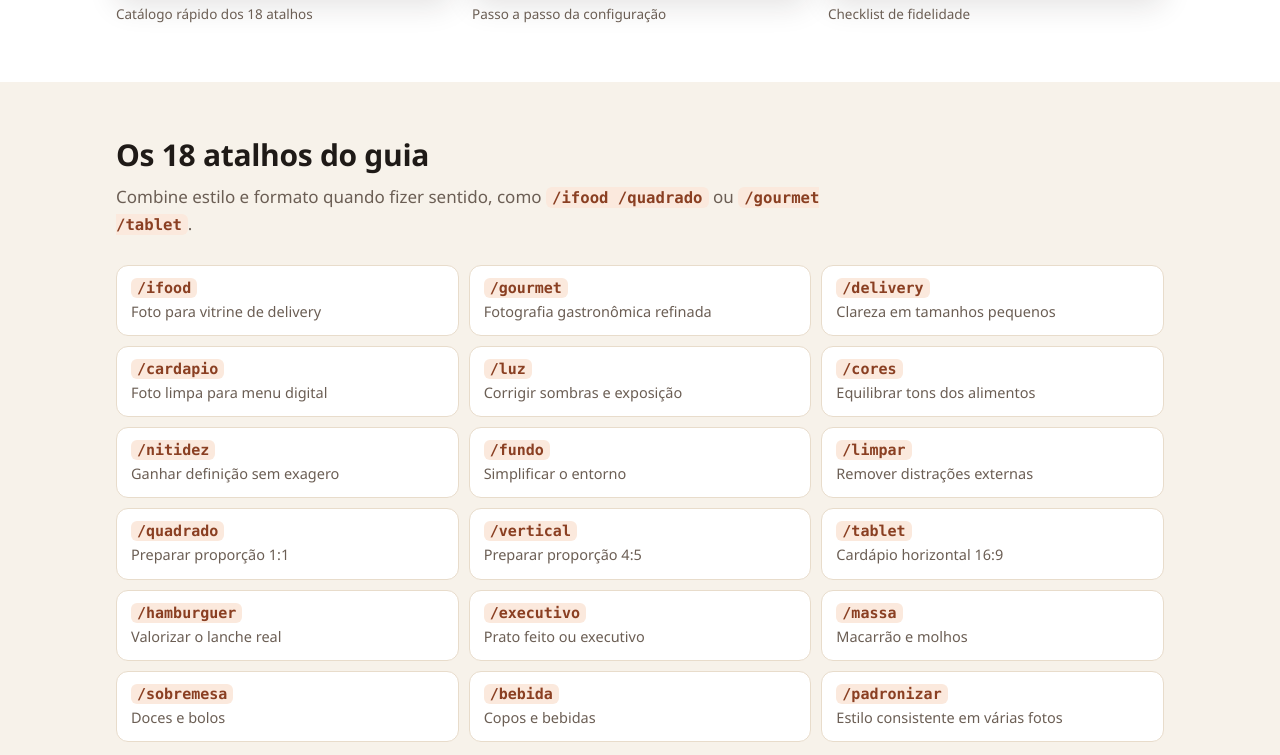
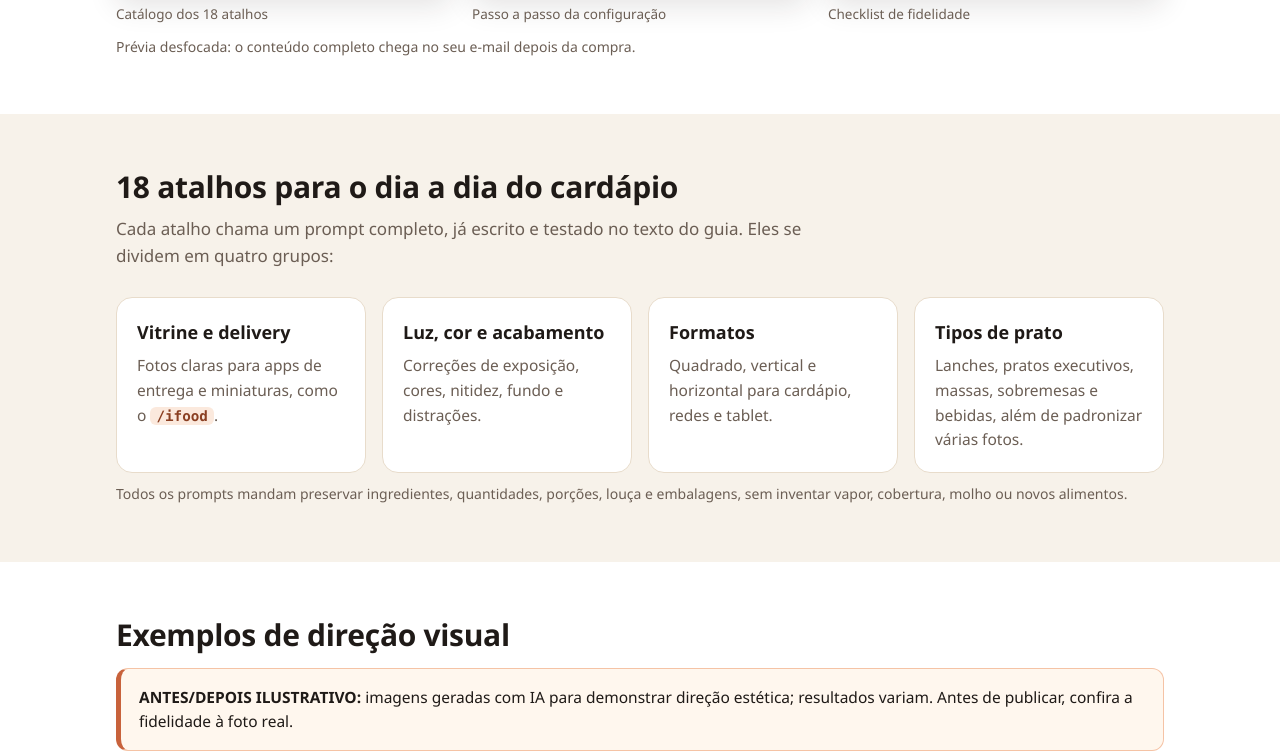
Before and after one commit to metonsoares/iacomton, a plain HTML site: page aulas/atalhos-gpt-fotos-cardapio.html in a window 1280 px wide. Shown: the part 2318-3073 px from the top of the page. Drawn offline with Linux system fonts and the light colour scheme.

Commit message:
Atalhos GPT: página de vendas sem conteúdo copiável (prévias desfocadas, atalhos só por grupo)
Co-Authored-By: Claude Opus 5.5 <noreply@anthropic.com>

```diff
--- a/aulas/atalhos-gpt-fotos-cardapio.html
+++ b/aulas/atalhos-gpt-fotos-cardapio.html
@@ -173,7 +173,7 @@
       <div class="cartao"><span class="num">1</span><h3>Abra um Projeto</h3><p>No ChatGPT, crie ou abra um Projeto para as fotos do seu negócio.</p></div>
       <div class="cartao"><span class="num">2</span><h3>Cole a configuração</h3><p>Copie as instruções do arquivo que acompanha o PDF para as Instruções do Projeto.</p></div>
       <div class="cartao"><span class="num">3</span><h3>Envie sua foto</h3><p>Anexe uma foto real do prato, de preferência em boa resolução.</p></div>
-      <div class="cartao"><span class="num">4</span><h3>Digite o comando</h3><p>Por exemplo <code>/ifood</code> ou <code>/gourmet /tablet</code>.</p></div>
+      <div class="cartao"><span class="num">4</span><h3>Digite o atalho</h3><p>Um comando curto, como <code>/ifood</code>, no lugar de um prompt longo.</p></div>
       <div class="cartao"><span class="num">5</span><h3>Revise antes de publicar</h3><p>Confira ingredientes, porções, luz e formato comparando com o original.</p></div>
     </div>
     <p class="aviso" style="margin-top:22px"><b>Aviso essencial:</b> os atalhos são <b>convenções criadas pelo IA com Ton</b>. Não são comandos nativos do ChatGPT nem ferramentas oficiais do iFood. A edição de imagens depende da sua conta do ChatGPT e da disponibilidade da ferramenta.</p>
@@ -192,38 +192,26 @@
       <div class="cartao incluso"><span class="icone">ZIP</span><div><h3>Extras</h3><p>Leia-me, catálogo dos atalhos em JSON e os exemplos visuais de antes/depois, identificados como ilustração.</p></div></div>
     </div>
     <div class="paginas">
-      <figure><img src="atalhos-gpt-fotos-cardapio/pagina-catalogo.webp" width="700" height="990" loading="lazy" alt="Página do guia com o catálogo dos 18 atalhos"><figcaption>Catálogo rápido dos 18 atalhos</figcaption></figure>
-      <figure><img src="atalhos-gpt-fotos-cardapio/pagina-configuracao.webp" width="700" height="990" loading="lazy" alt="Página do guia que mostra como ativar os atalhos no Projeto do ChatGPT"><figcaption>Passo a passo da configuração</figcaption></figure>
-      <figure><img src="atalhos-gpt-fotos-cardapio/pagina-checklist.webp" width="700" height="990" loading="lazy" alt="Página do guia com o checklist de fidelidade antes de publicar"><figcaption>Checklist de fidelidade</figcaption></figure>
+      <figure><img src="atalhos-gpt-fotos-cardapio/previa-1.webp" width="420" height="594" loading="lazy" alt="Prévia desfocada de uma página do guia (catálogo dos atalhos)"><figcaption>Catálogo dos 18 atalhos</figcaption></figure>
+      <figure><img src="atalhos-gpt-fotos-cardapio/previa-2.webp" width="420" height="594" loading="lazy" alt="Prévia desfocada de uma página do guia (configuração do Projeto)"><figcaption>Passo a passo da configuração</figcaption></figure>
+      <figure><img src="atalhos-gpt-fotos-cardapio/previa-3.webp" width="420" height="594" loading="lazy" alt="Prévia desfocada de uma página do guia (checklist)"><figcaption>Checklist de fidelidade</figcaption></figure>
     </div>
+    <p class="dica">Prévia desfocada: o conteúdo completo chega no seu e-mail depois da compra.</p>
+  </div>
   </div>
 </section>
 
-<!-- 4. Os 18 atalhos -->
+<!-- 4. Os 18 atalhos (sem revelar o conteúdo) -->
 <section>
   <div class="largura">
-    <h2>Os 18 atalhos do guia</h2>
-    <p class="intro">Combine estilo e formato quando fizer sentido, como <code>/ifood /quadrado</code> ou <code>/gourmet /tablet</code>.</p>
-    <ul class="atalhos">
-      <li><code>/ifood</code><span>Foto para vitrine de delivery</span></li>
-      <li><code>/gourmet</code><span>Fotografia gastronômica refinada</span></li>
-      <li><code>/delivery</code><span>Clareza em tamanhos pequenos</span></li>
-      <li><code>/cardapio</code><span>Foto limpa para menu digital</span></li>
-      <li><code>/luz</code><span>Corrigir sombras e exposição</span></li>
-      <li><code>/cores</code><span>Equilibrar tons dos alimentos</span></li>
-      <li><code>/nitidez</code><span>Ganhar definição sem exagero</span></li>
-      <li><code>/fundo</code><span>Simplificar o entorno</span></li>
-      <li><code>/limpar</code><span>Remover distrações externas</span></li>
-      <li><code>/quadrado</code><span>Preparar proporção 1:1</span></li>
-      <li><code>/vertical</code><span>Preparar proporção 4:5</span></li>
-      <li><code>/tablet</code><span>Cardápio horizontal 16:9</span></li>
-      <li><code>/hamburguer</code><span>Valorizar o lanche real</span></li>
-      <li><code>/executivo</code><span>Prato feito ou executivo</span></li>
-      <li><code>/massa</code><span>Macarrão e molhos</span></li>
-      <li><code>/sobremesa</code><span>Doces e bolos</span></li>
-      <li><code>/bebida</code><span>Copos e bebidas</span></li>
-      <li><code>/padronizar</code><span>Estilo consistente em várias fotos</span></li>
-    </ul>
+    <h2>18 atalhos para o dia a dia do cardápio</h2>
+    <p class="intro">Cada atalho chama um prompt completo, já escrito e testado no texto do guia. Eles se dividem em quatro grupos:</p>
+    <div class="grade4">
+      <div class="cartao"><h3>Vitrine e delivery</h3><p>Fotos claras para apps de entrega e miniaturas, como o <code>/ifood</code>.</p></div>
+      <div class="cartao"><h3>Luz, cor e acabamento</h3><p>Correções de exposição, cores, nitidez, fundo e distrações.</p></div>
+      <div class="cartao"><h3>Formatos</h3><p>Quadrado, vertical e horizontal para cardápio, redes e tablet.</p></div>
+      <div class="cartao"><h3>Tipos de prato</h3><p>Lanches, pratos executivos, massas, sobremesas e bebidas, além de padronizar várias fotos.</p></div>
+    </div>
     <p class="dica">Todos os prompts mandam preservar ingredientes, quantidades, porções, louça e embalagens, sem inventar vapor, cobertura, molho ou novos alimentos.</p>
   </div>
 </section>
@@ -234,8 +222,8 @@
     <h2>Exemplos de direção visual</h2>
     <p class="aviso" style="margin-bottom:22px"><b>ANTES/DEPOIS ILUSTRATIVO:</b> imagens geradas com IA para demonstrar direção estética; resultados variam. Antes de publicar, confira a fidelidade à foto real.</p>
     <div class="grade2">
-      <figure><img src="atalhos-gpt-fotos-cardapio/exemplo-ilustrativo-hamburguer.webp" width="1200" height="731" loading="lazy" alt="Exemplo ilustrativo gerado com IA: hambúrguer com luz fraca à esquerda e com luz e cores corrigidas à direita"><figcaption>Direção visual do <code>/ifood</code> · exemplo ilustrativo, não é a mesma foto editada</figcaption></figure>
-      <figure><img src="atalhos-gpt-fotos-cardapio/exemplo-ilustrativo-executivo.webp" width="1200" height="609" loading="lazy" alt="Exemplo ilustrativo gerado com IA: prato executivo com frango, arroz, feijão, batata e salada, antes e depois"><figcaption>Direção visual do <code>/gourmet</code> · exemplo ilustrativo, não é a mesma foto editada</figcaption></figure>
+      <figure><img src="atalhos-gpt-fotos-cardapio/exemplo-ilustrativo-hamburguer.webp" width="1200" height="731" loading="lazy" alt="Exemplo ilustrativo gerado com IA: hambúrguer com luz fraca à esquerda e com luz e cores corrigidas à direita"><figcaption>Exemplo ilustrativo, não é a mesma foto editada</figcaption></figure>
+      <figure><img src="atalhos-gpt-fotos-cardapio/exemplo-ilustrativo-executivo.webp" width="1200" height="609" loading="lazy" alt="Exemplo ilustrativo gerado com IA: prato executivo com frango, arroz, feijão, batata e salada, antes e depois"><figcaption>Exemplo ilustrativo, não é a mesma foto editada</figcaption></figure>
     </div>
   </div>
 </section>
```
Also changed, not shown: aulas/atalhos-gpt-fotos-cardapio/pagina-catalogo.webp (deleted), aulas/atalhos-gpt-fotos-cardapio/pagina-checklist.webp (deleted), aulas/atalhos-gpt-fotos-cardapio/pagina-configuracao.webp (deleted), aulas/atalhos-gpt-fotos-cardapio/pagina-exemplo-ifood.webp (deleted), aulas/atalhos-gpt-fotos-cardapio/previa-1.webp (added), aulas/atalhos-gpt-fotos-cardapio/previa-2.webp (added), aulas/atalhos-gpt-fotos-cardapio/previa-3.webp (added).
